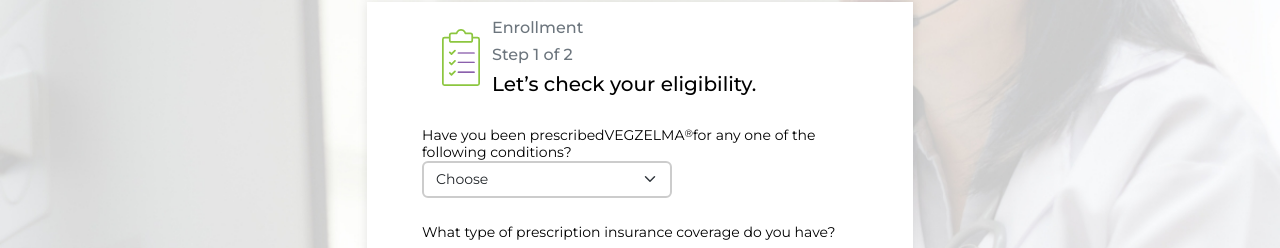
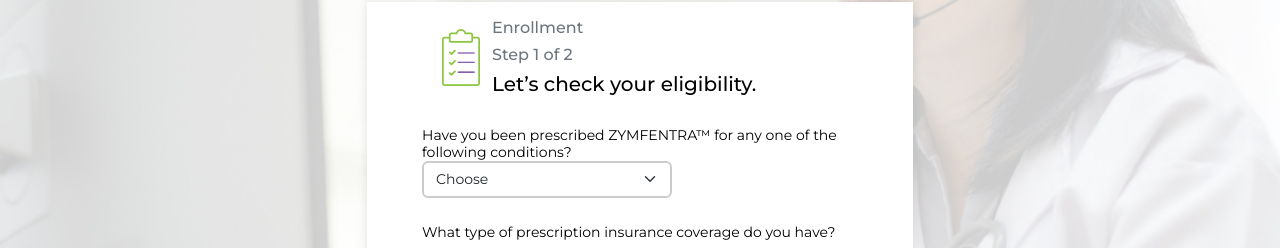
Before and after one commit to Moazam05/celltrion, a React (Create React App) app: page /inquiry-form/1 in a window 1280 px wide. Shown: the part 252-500 px from the top of the page. Built offline with nearby package versions, Linux system fonts and the light colour scheme.

Commit message:
separate dropdown for zymfentra

```diff
--- a/src/components/inquiryform/Eligibility.js
+++ b/src/components/inquiryform/Eligibility.js
@@ -203,16 +203,12 @@
               <option value="9">Other</option>
             </Form.Select>
           </Form.Group>
-        ) : (
+        ) : category === "vegzelma" ? (
           <Form.Group className="mb-4" controlId="Q_INDICATION_VEGZELMA">
             <div>
               {isPatient ? "Have you been" : "Has the patient been "} prescribed
-              {isZymfentra ? " ZYMFENTRA" : "VEGZELMA"}
-              {isZymfentra ? (
-                <sup>&trade;</sup>
-              ) : (
-                <sup className="reg">&reg;</sup>
-              )}
+              VEGZELMA
+              <sup className="reg">&reg;</sup>
               for any one of the following conditions?
             </div>
             <Form.Select
@@ -240,6 +236,40 @@
               <option value="8">Other</option>
             </Form.Select>
           </Form.Group>
+        ) : (
+          <>
+            <Form.Group className="mb-4" controlId="Q_INDICATION_VEGZELMA">
+              <div>
+                {isPatient ? "Have you been" : "Has the patient been "}{" "}
+                prescribed ZYMFENTRA
+                <sup>&trade;</sup> for any one of the following conditions?
+              </div>
+              <Form.Select
+                id="Q_INDICATION_VEGZELMA"
+                name="Q_INDICATION_VEGZELMA"
+                className={indication && "error"}
+                {...register("Q_INDICATION_VEGZELMA", {
+                  onChange: (e) => {
+                    IndicationHandler(e);
+                  },
+                })}
+              >
+                <option selected disabled>
+                  Choose
+                </option>
+                <option value="1">
+                  Moderately to severely active Crohn’s Disease following
+                  treatment with an infliximab product administered
+                  intravenously
+                </option>
+                <option value="2">
+                  Moderately to severely active Ulcerative Colitis following{" "}
+                  treatment with an infliximab product administered
+                  intravenously
+                </option>
+              </Form.Select>
+            </Form.Group>
+          </>
         )}
         <Form.Group className="mb-4" controlId="Q_INSURANCE_TYPE">
           <Form.Label>{insuranceTypeLabel}</Form.Label>
```
